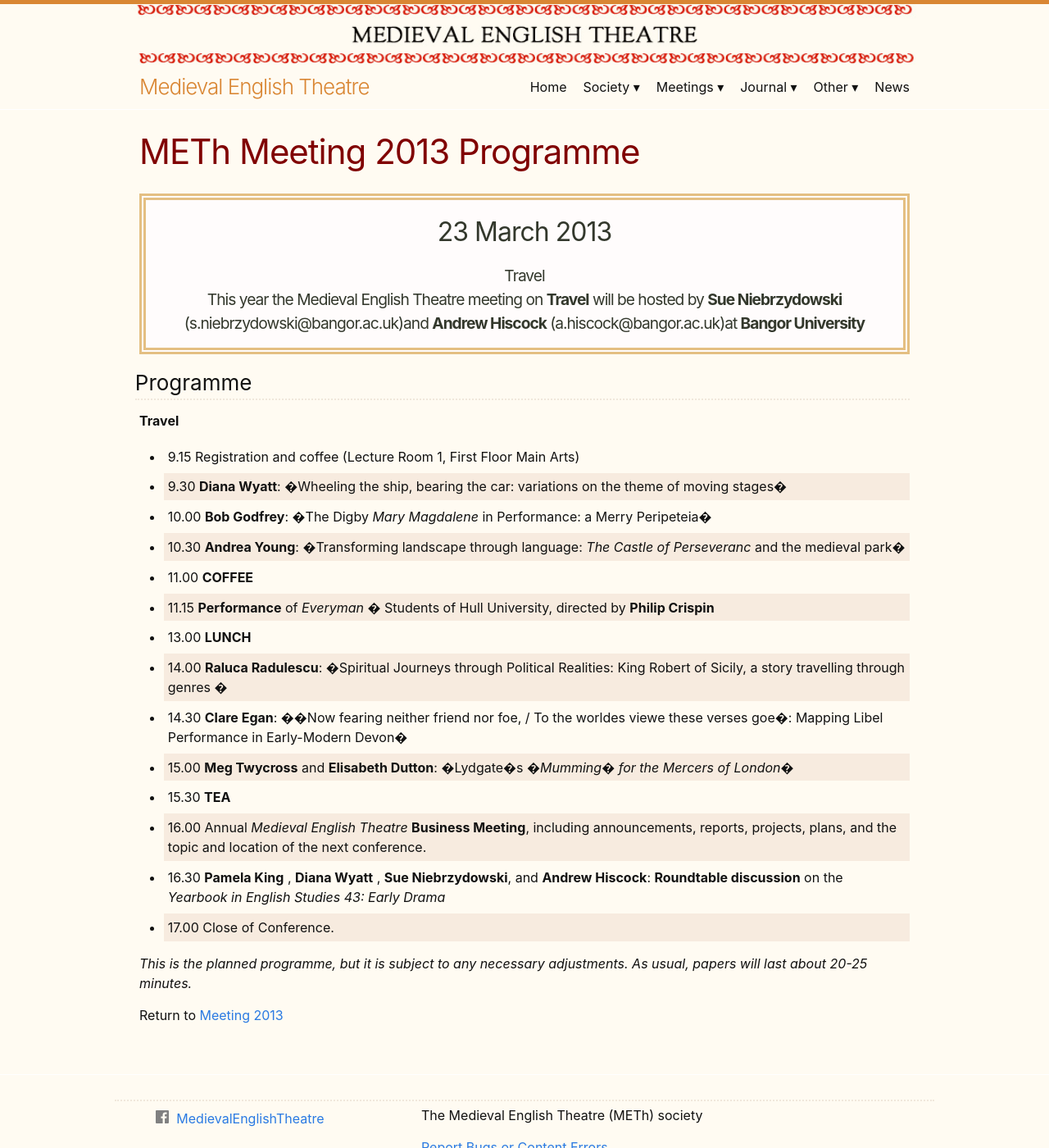
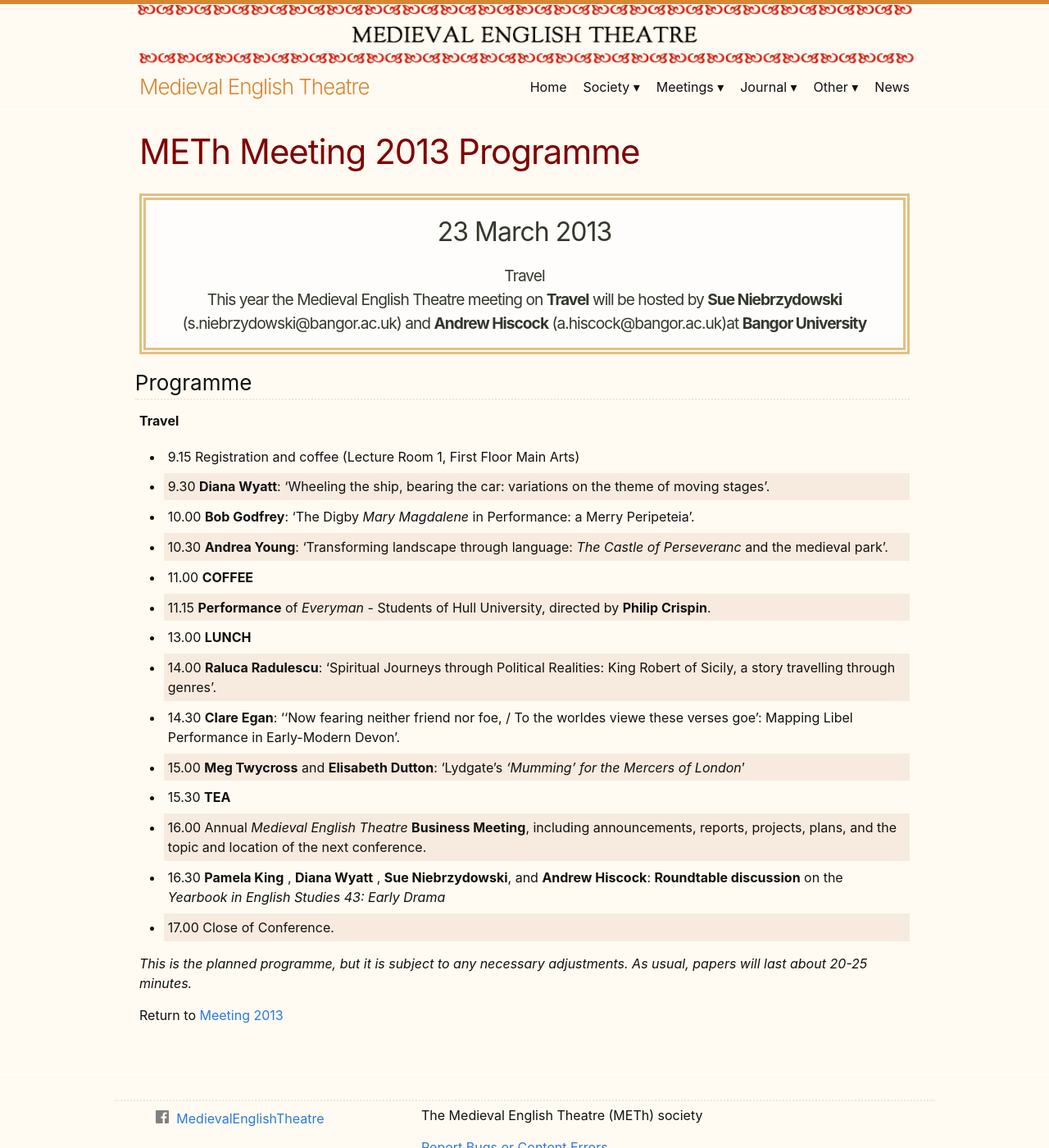
Before and after one commit to MedievalEnglishTheatre/MedievalEnglishTheatre.github.io, a Jekyll site: the page built from src/meetings/meet_2013/programme_2013.md, in a window 1280 px wide and 1400 px high. Shown: the whole window at 82% size. Built offline with Jekyll 4.4.1, drawn with Linux system fonts in a browser that asks for light colours.

Commit message:
Update programme_2013.md

```diff
--- a/src/meetings/meet_2013/programme_2013.md
+++ b/src/meetings/meet_2013/programme_2013.md
@@ -8,7 +8,7 @@ permalink: /meetings/meet_2013/programme_2013.html
 
 >## 23 March 2013
 > Travel
-> This year the Medieval English Theatre meeting on **Travel**  will be hosted by **Sue Niebrzydowski** (s.niebrzydowski@bangor.ac.uk)and **Andrew Hiscock** (a.hiscock@bangor.ac.uk)at **Bangor University**
+> This year the Medieval English Theatre meeting on **Travel**  will be hosted by **Sue Niebrzydowski** (s.niebrzydowski@bangor.ac.uk) and **Andrew Hiscock** (a.hiscock@bangor.ac.uk)at **Bangor University**
 
 
 ### <a xmlns="http://www.w3.org/1999/xhtml" name="programme" id="programme"/>Programme
@@ -16,15 +16,15 @@ permalink: /meetings/meet_2013/programme_2013.html
  **Travel**
 
 - 9.15 Registration and coffee     (Lecture Room 1, First Floor Main Arts)
-- 9.30 **Diana Wyatt**: �Wheeling the ship, bearing the car: variations on the theme of moving stages�
-- 10.00 **Bob Godfrey**: �The Digby *Mary Magdalene* in Performance: a Merry Peripeteia�
-- 10.30 **Andrea Young**: �Transforming landscape through language: *The Castle of Perseveranc* and the medieval park�
+- 9.30 **Diana Wyatt**: 'Wheeling the ship, bearing the car: variations on the theme of moving stages'.
+- 10.00 **Bob Godfrey**: 'The Digby *Mary Magdalene* in Performance: a Merry Peripeteia'.
+- 10.30 **Andrea Young**: 'Transforming landscape through language: *The Castle of Perseveranc* and the medieval park'.
 - 11.00 **COFFEE**
-- 11.15 **Performance** of *Everyman* � Students of Hull University, directed by **Philip Crispin**
+- 11.15 **Performance** of *Everyman* - Students of Hull University, directed by **Philip Crispin**.
 - 13.00 **LUNCH**
-- 14.00 **Raluca Radulescu**: �Spiritual Journeys through Political Realities: King Robert of Sicily, a story travelling through genres �
-- 14.30 **Clare Egan**: ��Now fearing neither friend nor foe, / To the worldes viewe these verses goe�: Mapping Libel Performance in Early-Modern Devon�
-- 15.00 **Meg Twycross** and **Elisabeth Dutton**: �Lydgate�s *�Mumming� for the Mercers of London*�
+- 14.00 **Raluca Radulescu**: 'Spiritual Journeys through Political Realities: King Robert of Sicily, a story travelling through genres'.
+- 14.30 **Clare Egan**: ''Now fearing neither friend nor foe, / To the worldes viewe these verses goe': Mapping Libel Performance in Early-Modern Devon'.
+- 15.00 **Meg Twycross** and **Elisabeth Dutton**: 'Lydgate's *'Mumming' for the Mercers of London*'
 - 15.30 **TEA**
 - 16.00 Annual *Medieval English Theatre*  **Business Meeting**, including announcements, reports, projects, plans, and the topic and location of the next conference.
 - 16.30 **Pamela King** , **Diana Wyatt** , **Sue Niebrzydowski**, and **Andrew Hiscock**: **Roundtable discussion** on the *Yearbook in English Studies 43: Early Drama*
```
